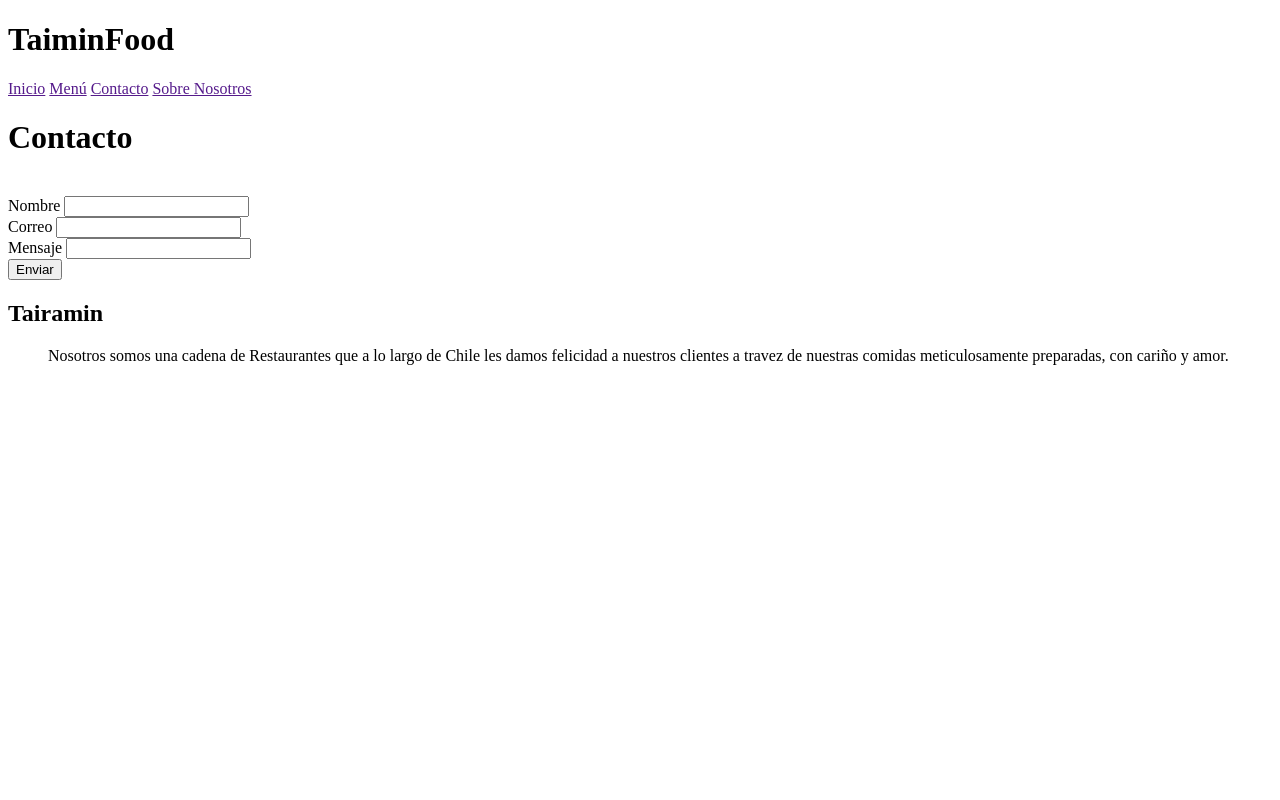
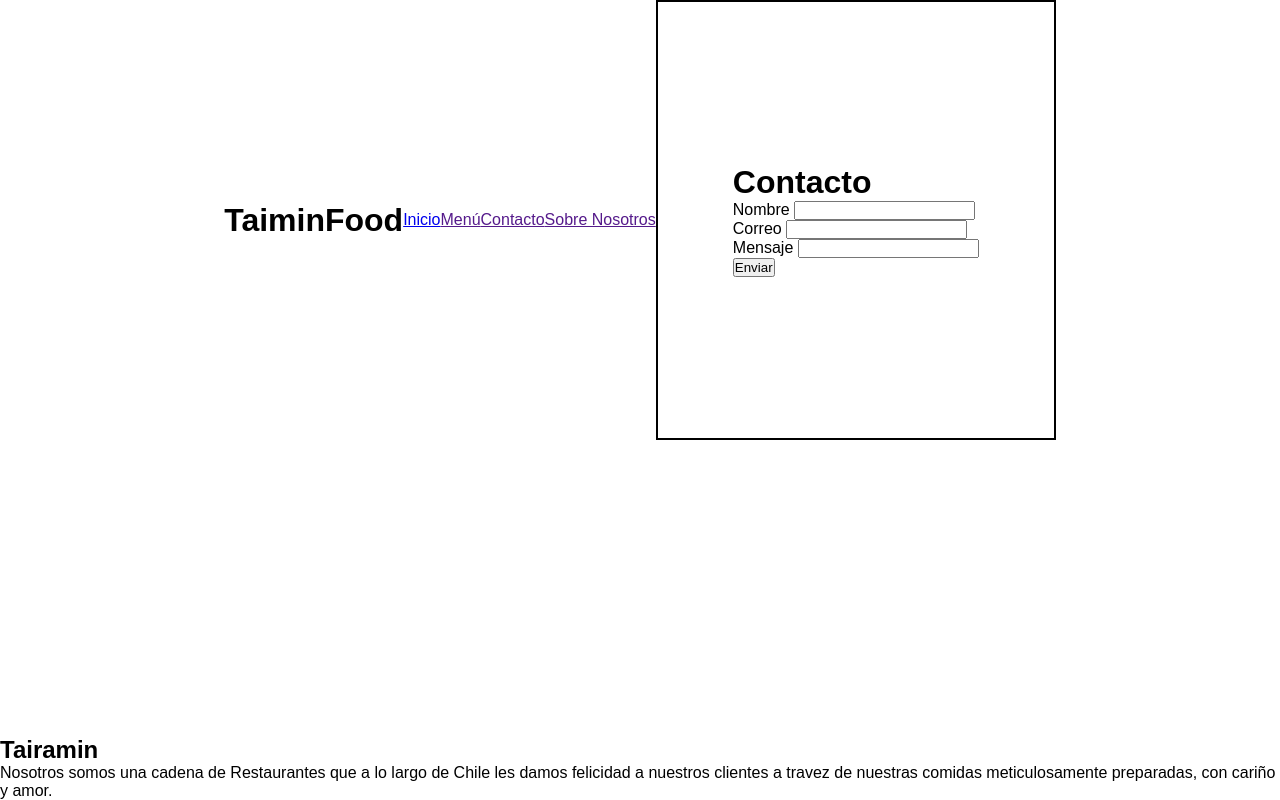
Before and after one commit to DonOrtegaa/TrabajoIII, a website: page contacto.html in a window 1280 px wide. Drawn offline with Linux system fonts and the light colour scheme.

Commit message:
pagina de contacto

```diff
--- a/contacto.html
+++ b/contacto.html
@@ -4,23 +4,34 @@
     <meta charset="UTF-8">
     <meta name="viewport" content="width=device-width, initial-scale=1.0">
     <title>Document</title>
+    <link rel="stylesheet" href="style.css">
 </head>
 <body>
     <h1>TaiminFood</h1>
-    <a href="">Inicio</a>
+    <a href="index.html">Inicio</a>
     <a href="">Menú</a>
     <a href="">Contacto</a>
     <a href="">Sobre Nosotros</a>
     <br>
+
+    <div class="wrapper">
+        <form action="">
             <h1>Contacto</h1>
-    <br>
+            <div class="input-box">
                 <label for="text">Nombre</label>
                 <input type="text"><br>
+            </div>
+            <div class="input-box">
                 <label for="text">Correo</label>
                 <input type="text"><br>
+            </div>
+            <div class="input-box">
                 <label for="text">Mensaje</label>
                 <input type="text"><br>
-    <button class="btn enviar">Enviar</button>
+            </div>
+            <button type="button" class="btn enviar">Enviar</button>
+        </form>
+    </div>
 
     <footer class="footer">
         <div class="container">
--- /dev/null
+++ b/style.css
@@ -0,0 +1,27 @@
+*{
+    margin: 0;
+    padding: 0;
+    box-sizing: border-box;
+    font-family: "Poopins", sans-serif;
+}
+
+body{
+    display: flex;
+    justify-content: center;
+    align-items: center;
+}
+
+.wrapper{
+    position: relative;
+    width: 400px;
+    height: 440px;
+    border: 2px solid #000000;
+    display: flex;
+    justify-content: center;
+    align-items: center;
+}
+
+footer{
+    position: absolute;
+    bottom: 0;
+}
```
Also changed, not shown: index.html (+1 -1 lines). Lines whose indentation alone changed are shown as unchanged.
